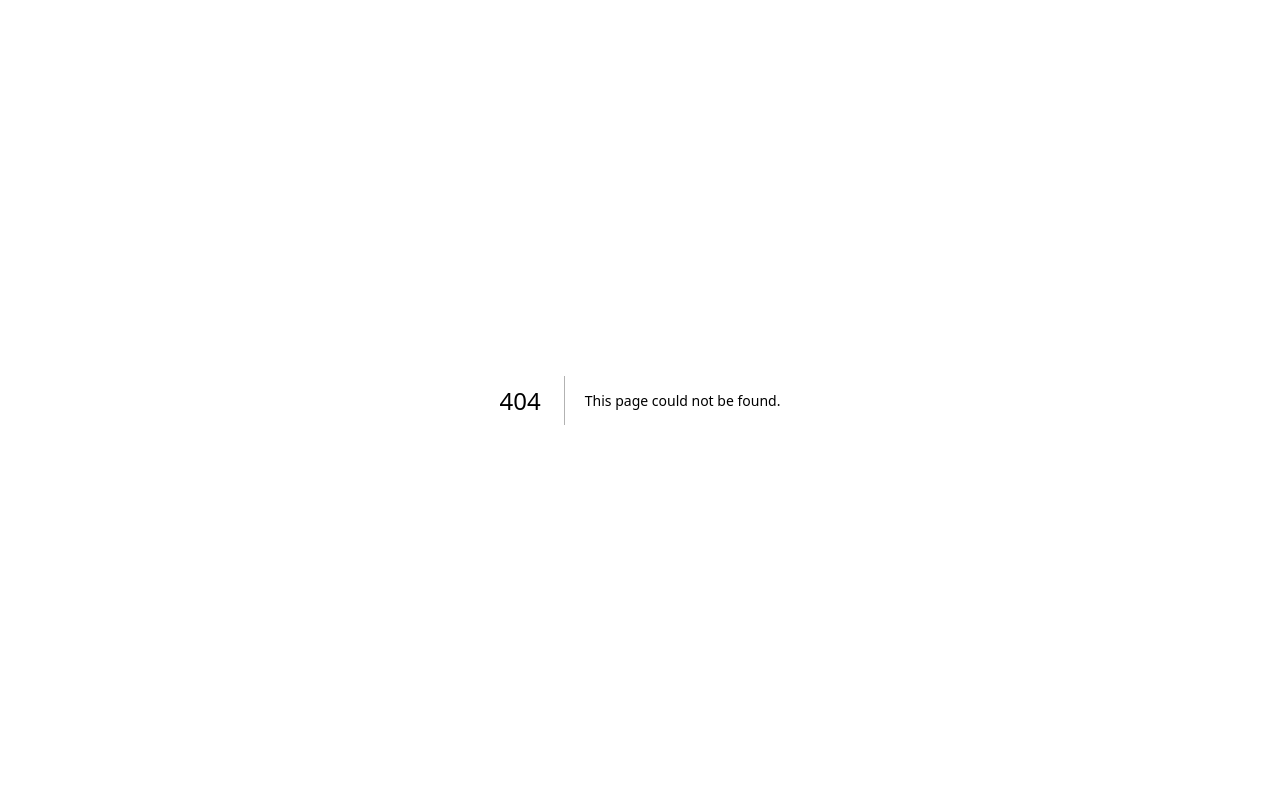
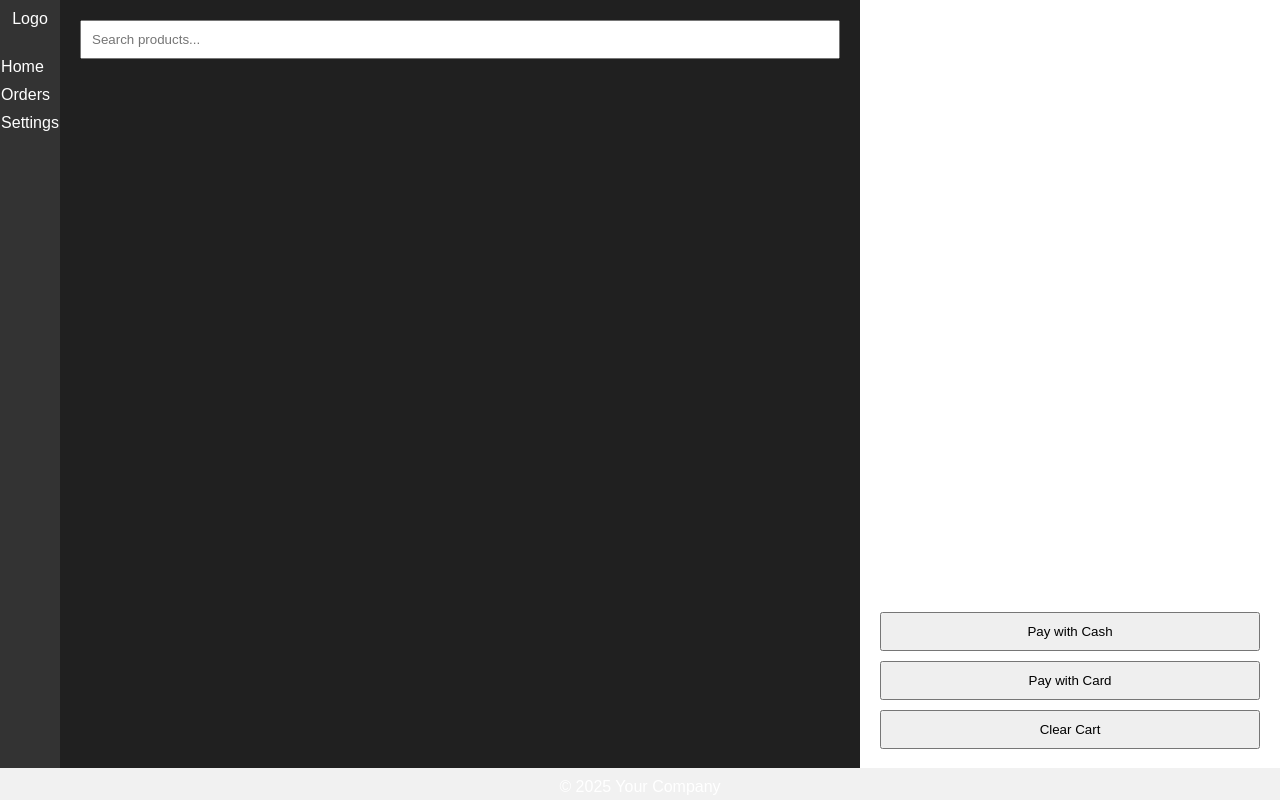
Before and after one commit to NataliaDrause/funky-pos, a Next.js app: page /pos in a window 1280 px wide. Before the commit this address had no page. Built offline with nearby package versions, Linux system fonts and the light colour scheme.

Commit message:
setup basic page structure and navigation

```diff
--- /dev/null
+++ b/app/_components/Navigation.tsx
@@ -0,0 +1,23 @@
+import Link from 'next/link';
+import styles from './navigation.module.scss';
+
+function Navigation() {
+  return (
+    <nav className={styles.navbar}>
+      <div className={styles.logo}>Logo</div>
+      <ul className={styles.navLinks}>
+        <li>
+          <Link href='/pos'>Home</Link>
+        </li>
+        <li>
+          <Link href='/pos/orders'>Orders</Link>
+        </li>
+        <li>
+          <Link href='/pos/settings'>Settings</Link>
+        </li>
+      </ul>
+    </nav>
+  );
+}
+
+export default Navigation;
--- /dev/null
+++ b/app/_components/navigation.module.scss
@@ -0,0 +1,29 @@
+.navbar {
+  width: 60px;
+  background-color: #333;
+  color: white;
+  display: flex;
+  flex-direction: column;
+  align-items: center;
+  padding: 10px 0;
+  position: sticky;
+  top: 0;
+}
+
+.logo {
+  margin-bottom: 20px;
+}
+
+.navLinks {
+  list-style: none;
+  padding: 0;
+}
+
+.navLinks li {
+  margin: 10px 0;
+}
+
+.navLinks a {
+  color: white;
+  text-decoration: none;
+}
--- /dev/null
+++ b/app/pos/orders/page.tsx
@@ -0,0 +1,5 @@
+function Page() {
+  return <div>Orders</div>;
+}
+
+export default Page;
--- /dev/null
+++ b/app/pos/page.module.scss
@@ -0,0 +1,67 @@
+.container {
+  display: flex;
+  flex-direction: row;
+  padding-bottom: 26px;
+  height: 100vh;
+}
+
+.main {
+  display: flex;
+  flex: 1;
+  flex-direction: row;
+}
+
+.productsSection {
+  flex: 2;
+  padding: 20px;
+  overflow-y: auto;
+  background-color: #202020;
+}
+
+.searchBar {
+  width: 100%;
+  padding: 10px;
+  margin-bottom: 20px;
+}
+
+.productsGrid {
+  display: grid;
+  grid-template-columns: repeat(auto-fill, minmax(150px, 1fr));
+  gap: 20px;
+}
+
+.cartSection {
+  flex: 1;
+  padding: 20px;
+  overflow-y: auto;
+  display: flex;
+  flex-direction: column;
+  justify-content: space-between;
+}
+
+.cartList {
+  flex: 1;
+}
+
+.cartSummary {
+  display: flex;
+  flex-direction: column;
+  align-items: center;
+}
+
+.payButton, .clearCartButton {
+  width: 100%;
+  padding: 10px;
+  margin: 5px 0;
+}
+
+.footer {
+  width: 100%;
+  height: 32px;
+  color: var(--background);
+  text-align: center;
+  padding: 10px;
+  background-color: #f1f1f1;
+  position: absolute;
+  bottom: 0;
+}
--- /dev/null
+++ b/app/pos/page.tsx
@@ -0,0 +1,31 @@
+import Navigation from '../_components/Navigation';
+import styles from './page.module.scss';
+
+export default function Home() {
+  return (
+    <div className={styles.container}>
+      <main className={styles.main}>
+        <Navigation />
+        <section className={styles.productsSection}>
+          <input
+            type='text'
+            placeholder='Search products...'
+            className={styles.searchBar}
+          />
+          <div className={styles.productsGrid}>
+            {/* Product items will go here */}
+          </div>
+        </section>
+        <section className={styles.cartSection}>
+          <div className={styles.cartList}>{/* Cart items will go here */}</div>
+          <div className={styles.cartSummary}>
+            <button className={styles.payButton}>Pay with Cash</button>
+            <button className={styles.payButton}>Pay with Card</button>
+            <button className={styles.clearCartButton}>Clear Cart</button>
+          </div>
+        </section>
+      </main>
+      <footer className={styles.footer}>&copy; 2025 Your Company</footer>
+    </div>
+  );
+}
--- /dev/null
+++ b/app/pos/settings/page.tsx
@@ -0,0 +1,5 @@
+function Page() {
+  return <div></div>;
+}
+
+export default Page;
```
Also changed, not shown: app/page.tsx (+4 -5 lines), package.json (+4 -3 lines), 1 other file (tests, documents, lock files or other folders).
